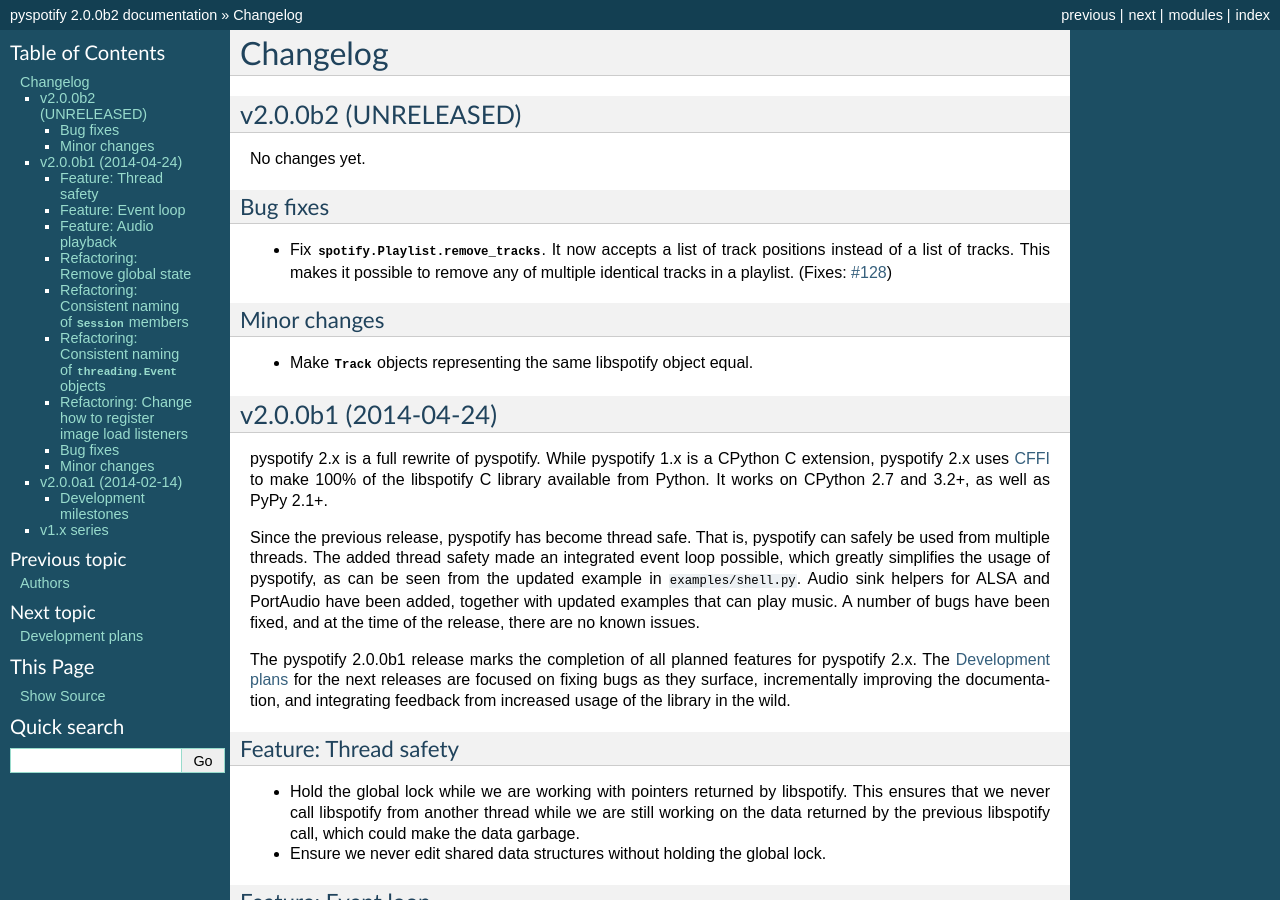
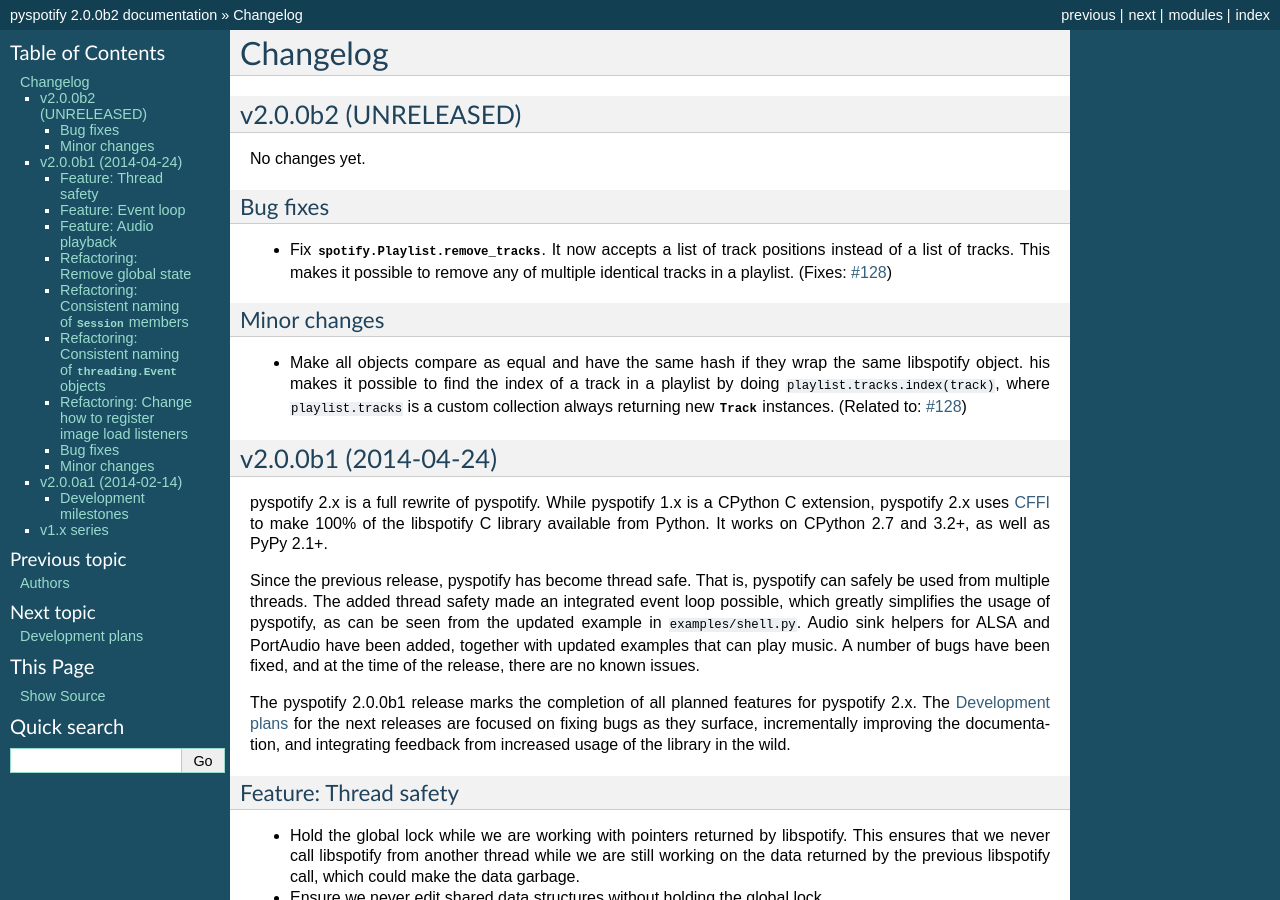
Before and after one commit to jodal/pyspotify, a Sphinx documentation site: the page built from docs/changelog.rst, in a window 1280 px wide and 900 px high. Built offline with Sphinx 7.4.7, drawn with Linux system fonts in a browser that asks for light colours; pages that are not in the unit, such as notebooks, are missing from menus.

Commit message:
docs: Update changelog

```diff
--- a/docs/changelog.rst
+++ b/docs/changelog.rst
@@ -17,8 +17,11 @@
 Minor changes
 -------------
 
-- Make :class:`~spotify.Track` objects representing the same libspotify object
-  equal.
+- Make all objects compare as equal and have the same hash if they wrap the
+  same libspotify object.  his makes it possible to find the index of a track
+  in a playlist by doing ``playlist.tracks.index(track)``, where
+  ``playlist.tracks`` is a custom collection always returning new
+  :class:`~spotify.Track` instances. (Related to: :issue:`128`)
 
 
 v2.0.0b1 (2014-04-24)
```
